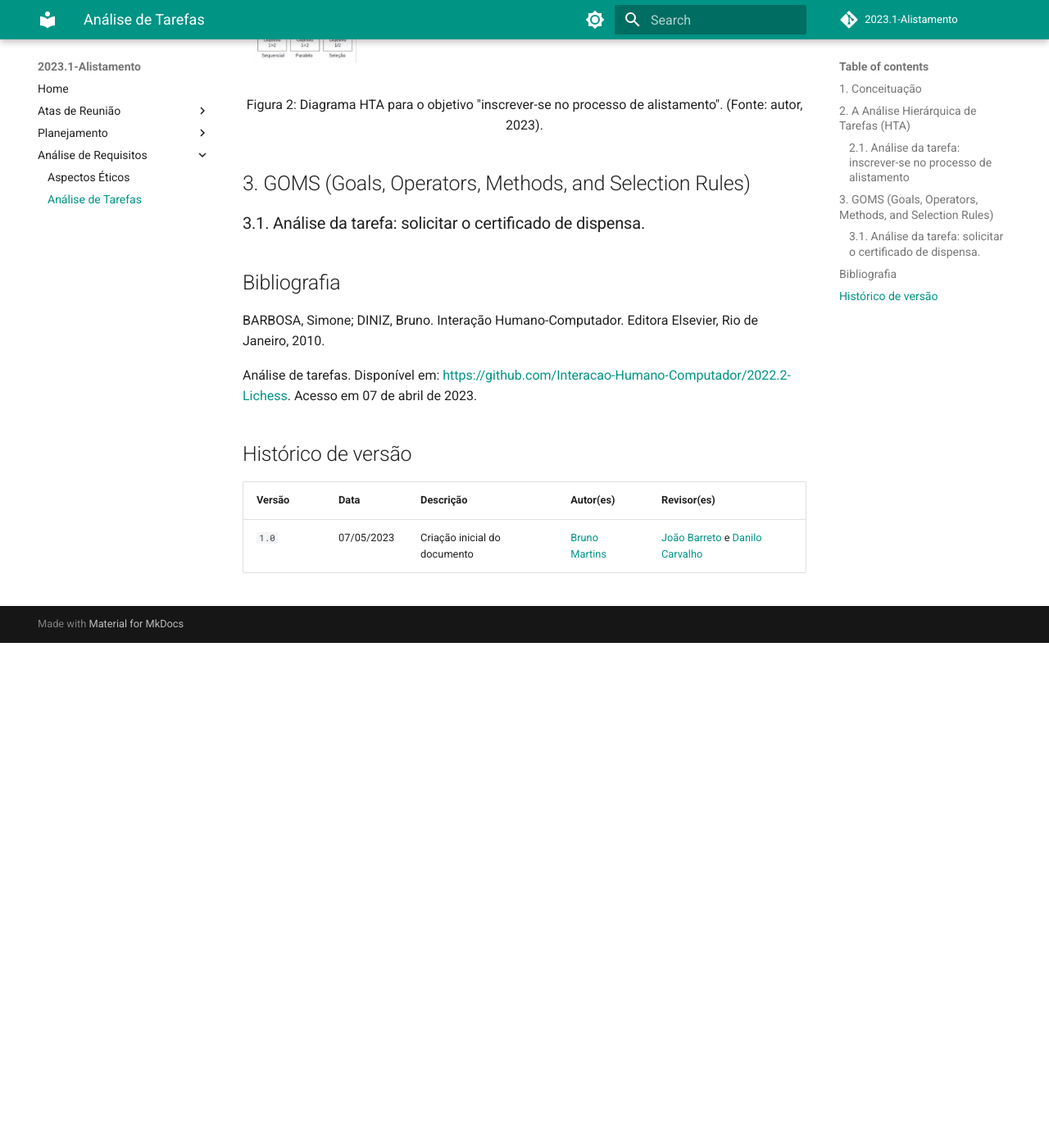
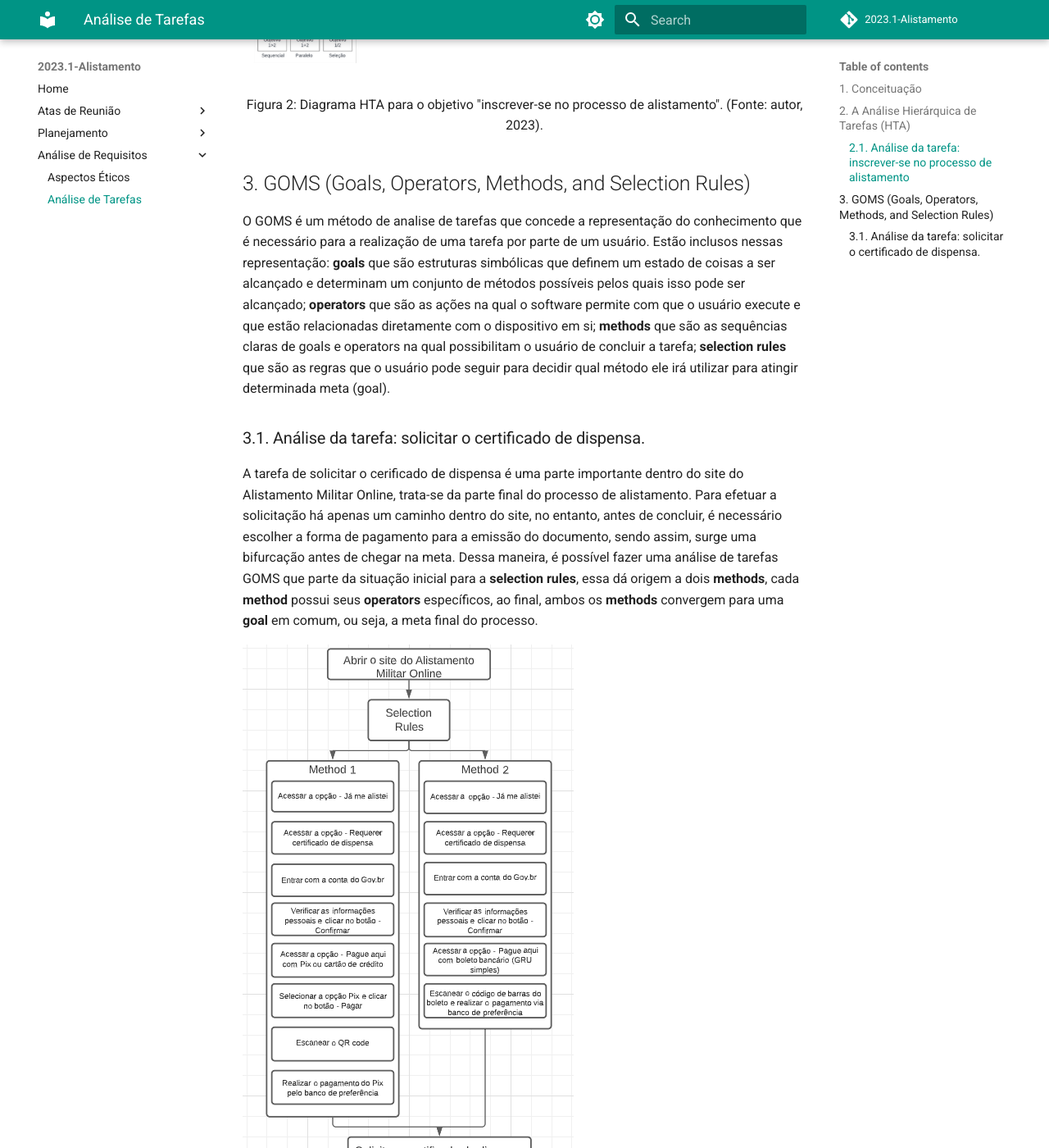
Before and after one commit to Interacao-Humano-Computador/2023.1-Alistamento, an MkDocs documentation site: the page built from docs/analise_requisitos/analise_tarefas.md, in a window 1280 px wide and 1400 px high, scrolled down 2898 px. Shown: the whole window at 82% size. Built offline with MkDocs 1.6.1 and Material for MkDocs 9.7.7, drawn with Linux system fonts in a browser that asks for light colours; comment, search, counter and statistics services are not loaded; before the commit the page ends 3682 px from its top, so only the background shows below that; some of the changed text lies outside the part shown.

Commit message:
add: adição da análise GOMS ao documento

```diff
--- a/docs/analise_requisitos/analise_tarefas.md
+++ b/docs/analise_requisitos/analise_tarefas.md
@@ -54,9 +54,15 @@
 
 ## 3. GOMS (Goals, Operators, Methods, and Selection Rules)
 
+O GOMS é um método de analise de tarefas que concede a representação do conhecimento que é necessário para a realização de uma tarefa por parte de um usuário. Estão inclusos nessas representação: <b>goals</b> que são estruturas simbólicas que definem um estado de coisas a ser alcançado e determinam um conjunto de métodos possíveis pelos quais isso pode ser alcançado; <b>operators</b> que são as ações na qual o software permite com que o usuário execute e que estão relacionadas diretamente com o dispositivo em si; <b>methods</b> que são as sequências claras de goals e operators na qual possibilitam o usuário de concluir a tarefa; <b>selection rules</b> que são as regras que o usuário pode seguir para decidir qual método ele irá utilizar para atingir determinada meta (goal).
+
 ### 3.1. Análise da tarefa: solicitar o certificado de dispensa.
 
+A tarefa de solicitar o cerificado de dispensa é uma parte importante dentro do site do Alistamento Militar Online, trata-se da parte final do processo de alistamento. Para efetuar a solicitação há apenas um caminho dentro do site, no entanto, antes de concluir, é necessário escolher a forma de pagamento para a emissão do documento, sendo assim, surge uma bifurcação antes de chegar na meta. Dessa maneira, é possível fazer uma análise de tarefas GOMS que parte da situação inicial para a <b>selection rules</b>, essa dá origem a dois <b>methods</b>, cada <b>method</b> possui seus <b>operators</b> específicos, ao final, ambos os <b>methods</b> convergem para uma <b>goal</b> em comum, ou seja, a meta final do processo.
 
+![Diagrama_GOMS](../img/requisitos/Diagrama-GOMS.png)
+<div style="text-align: center">
+<p>Figura 3: Diagrama GOMS para o objetivo "solicitar o certificado de dispensa". (Fonte: autor, 2023).</p>
 
 ## Bibliografia
 
```
Also changed, not shown: other parts of docs/analise_requisitos/analise_tarefas.md (+1 -1 lines).
